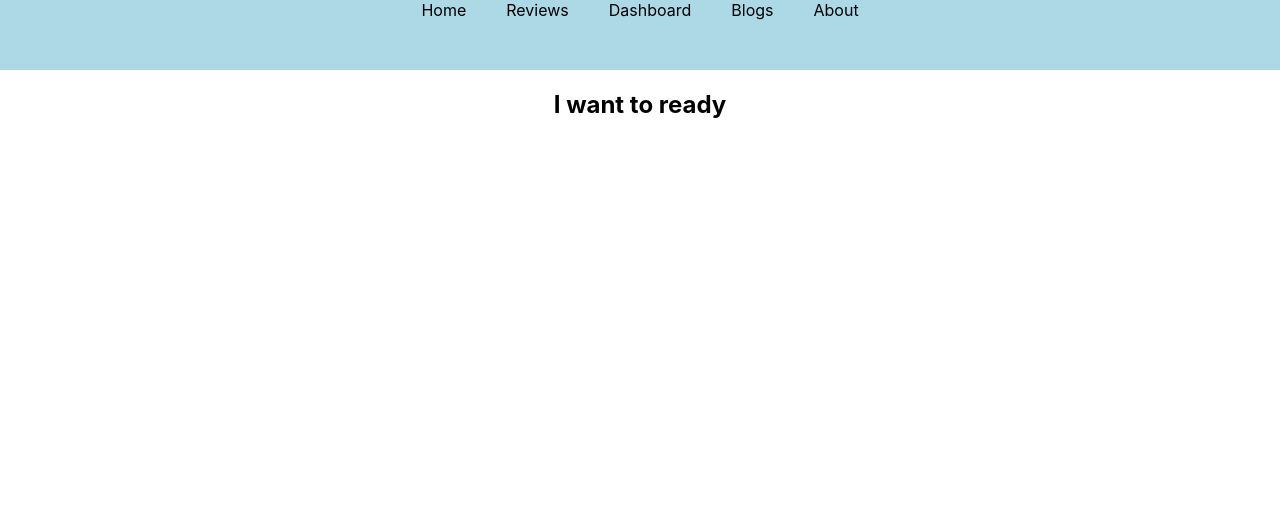
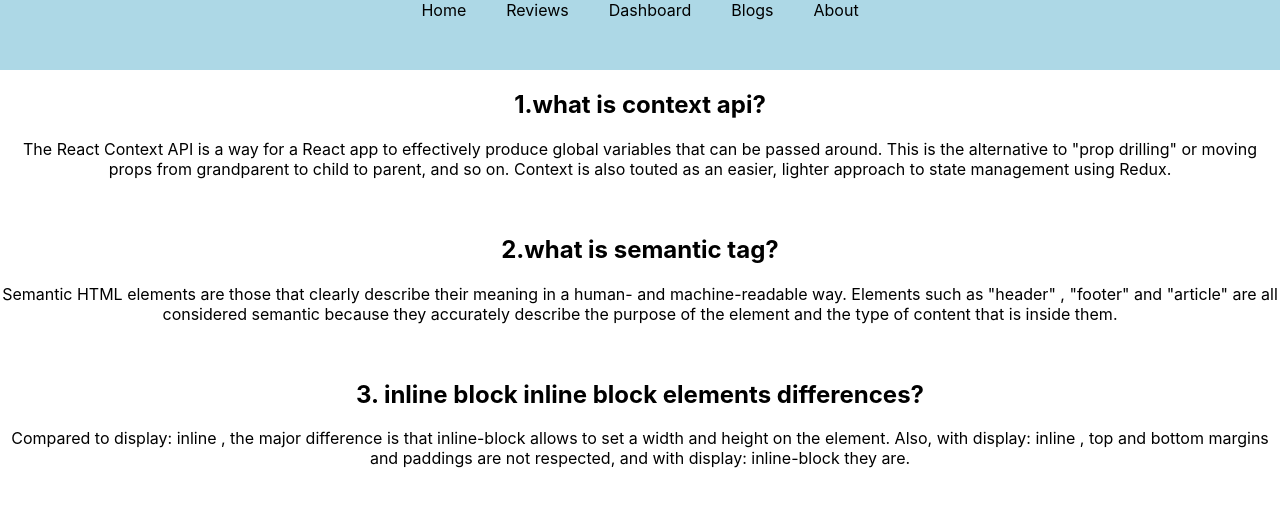
Before and after one commit to shabbirahmedshuvo01/my-work-9, a React (Create React App) app: page /blogs in a window 1280 px wide. Shown: the top 506 px of the page. Built offline with nearby package versions, Linux system fonts and the light colour scheme.

Commit message:
blog added

```diff
--- a/src/component/Blogs/Blogs.js
+++ b/src/component/Blogs/Blogs.js
@@ -4,7 +4,17 @@ import './Blogs.css'
 const Blogs = () => {
     return (
         <div>
-            <h2>I want to ready</h2>
+            <h2>1.what is context api?</h2>
+            <p>The React Context API is a way for a React app to effectively produce global variables that can be passed around. This is the alternative to "prop drilling" or moving props from grandparent to child to parent, and so on. Context is also touted as an easier, lighter approach to state management using Redux.
+            </p>
+            <br />
+            <h2>2.what is semantic tag?</h2>
+            <p>Semantic HTML elements are those that clearly describe their meaning in a human- and machine-readable way. Elements such as "header" , "footer" and "article" are all considered semantic because they accurately describe the purpose of the element and the type of content that is inside them.
+            </p>
+            <br />
+            <h2>3. inline block inline block elements differences?</h2>
+            <p>Compared to display: inline , the major difference is that inline-block allows to set a width and height on the element. Also, with display: inline , top and bottom margins and paddings are not respected, and with display: inline-block they are.
+            </p>
         </div>
     );
 };
--- a/src/component/Home/Home.js
+++ b/src/component/Home/Home.js
@@ -37,9 +37,12 @@ const Home = () => {
                 {
                     reviews.map(review => <Review key={review.id} review={review}></Review>)
                 }
-                <Link to={"/reviews"}>
-                    <button className='btn-work'>Review</button>
-                </Link>
+                <br />
+                <div>
+                    <Link to={"/reviews"}>
+                        <button className='btn-work'>Review</button>
+                    </Link>
+                </div>
             </div>
         </div>
     );
```
